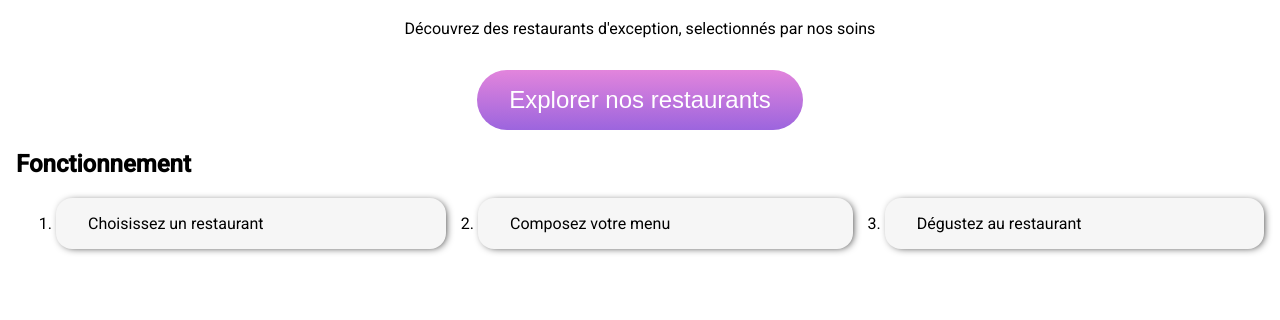
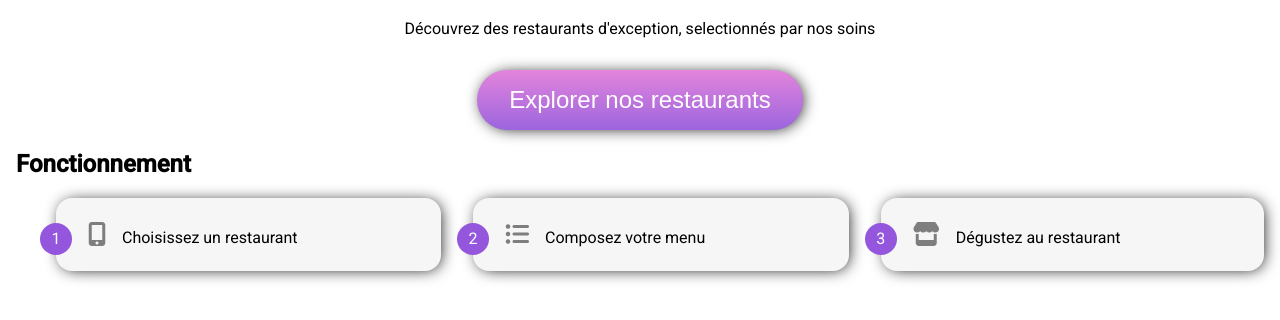
Before and after one commit to Ryan-Samah/Ohmyfood, a website: page index.html in a window 1280 px wide. Shown: the part 290-610 px from the top of the page. Drawn offline with Linux system fonts and the light colour scheme; a web font is replaced by a local one.

Commit message:
ajout et styles des icônes avec les chiffres

```diff
--- a/index.html
+++ b/index.html
@@ -25,9 +25,9 @@
             <section class="tuto">
                 <h2>Fonctionnement</h2>
                 <ol>
-                    <li>Choisissez un restaurant</li>
-                    <li>Composez votre menu</li>
-                    <li>Dégustez au restaurant</li>
+                    <li><i class="fas fa-mobile-alt"></i>Choisissez un restaurant</li>
+                    <li><i class="fas fa-list-ul"></i>Composez votre menu</li>
+                    <li><i class="fas fa-store"></i>Dégustez au restaurant</li>
                 </ol>
             </section>
         </main>
--- a/sass/layout/explorer.scss
+++ b/sass/layout/explorer.scss
@@ -21,6 +21,7 @@
         font-size: 1.5rem;
         color: white;
         background-image: linear-gradient(to top, rgba(147, 86, 220, 0.9), rgba(225, 121, 218, 0.9));
+        @include base-shadow;
     }
 
     & button:hover{
--- a/sass/layout/tuto.scss
+++ b/sass/layout/tuto.scss
@@ -1,23 +1,49 @@
-@import "../utils/zoom.scss";
-@import "../utils/box-shadow.scss";
+@import"../utils/zoom.scss";
+@import"../utils/box-shadow.scss";
+@import"../utils/variables.scss";
+@import "../utils/colors.scss";
+
+
+
 
 .tuto{
+    counter-reset: steps;
     & ol{
         gap: 2rem;
-        flex-wrap: wrap;
         display: flex;
-        @media (max-width: 800px){
+        @media (max-width: 1000px){
         flex-direction: column;
     }
 }
     & li{
+        position: relative;
+        &::before{
+            left: -$tuto-bullet-height;
+            bottom: $tuto-bullet-height;
+            position: absolute;
+            place-items: center;
+            display: grid;
+            height: 2 * $tuto-bullet-height;
+            width: 2 * $tuto-bullet-height;
+            border-radius: 50%;
+            background-color: $purple;
+            color: white;
+            counter-increment: steps;
+            content: counter(steps);
+        }
+        list-style-type: none;
         border-radius: 1rem;
         flex-grow: 1;
-        padding: 1rem 2rem;
+        padding: 1.5rem 2rem;
         background-color: #f6f6f6;
         @include base-shadow;
         &:hover{
             @include zoom;
         }
+        & i.fas {
+            font-size: 1.5rem;
+            color: $lightgrey;
+            margin-right: 1rem;
+        }
     }
 }
--- a/sass/utils/box-shadow.scss
+++ b/sass/utils/box-shadow.scss
@@ -1,3 +1,3 @@
 @mixin base-shadow {
-    box-shadow: 2px 1px 8px -3px #000;
+    box-shadow: 2px 1px 16px -3px #000;
 }
--- /dev/null
+++ b/sass/utils/colors.scss
@@ -0,0 +1,2 @@
+$lightgrey: #7E7E7E;
+$purple: #9356dc;
--- /dev/null
+++ b/sass/utils/variables.scss
@@ -0,0 +1 @@
+$tuto-bullet-height: 1rem;
--- a/style.scss
+++ b/style.scss
@@ -2,4 +2,4 @@
 @import  "./sass/layout/header.scss";
 @import  "./sass/layout/ville.scss";
 @import  "./sass/layout/explorer.scss";
-@import  "./sass/layout/tuto.scss"
+@import  "./sass/layout/tuto.scss";
```
Also changed, not shown: style.css, 1 other file.
